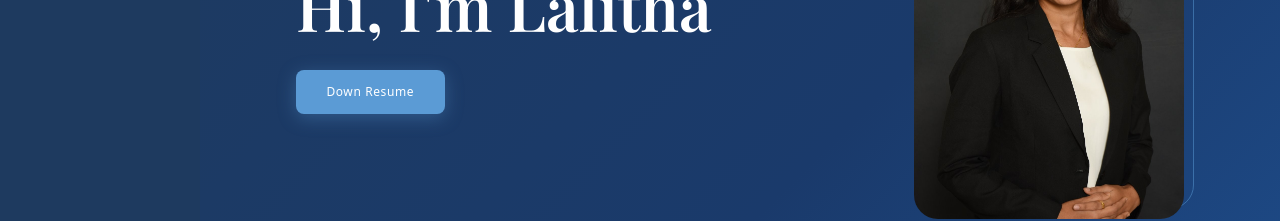
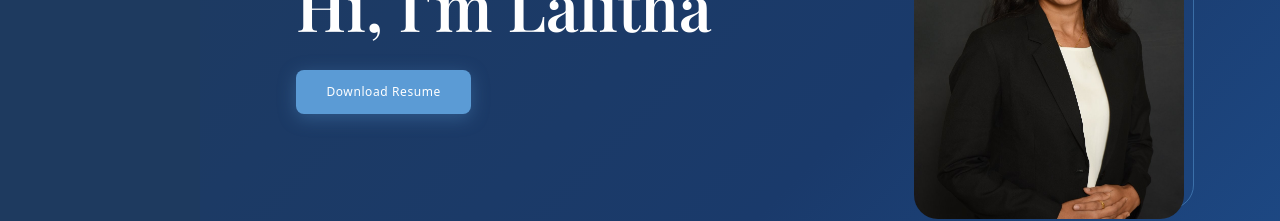
Before and after one commit to llkarri/lalithalahariportfolio, a React (Vite) app: page / in a window 1280 px wide. Shown: the part 356-577 px from the top of the page. Built offline with nearby package versions, Linux system fonts and the light colour scheme; a web font is replaced by a local one.

Commit message:
Update resume download link text

```diff
--- a/src/App.tsx
+++ b/src/App.tsx
@@ -96,7 +96,7 @@ export default function App() {
           <motion.div className="home-left" initial="hidden" whileInView="visible" viewport={{ once: true }} variants={fadeInUp}>
             <span className="home-name">Hi, I'm Lalitha</span>
             <div className="home-cta">
-              <a href={base + "resume.pdf"} download className="btn-primary">Down Resume</a>
+              <a href={base + "resume.pdf"} download className="btn-primary">Download Resume</a>
             </div>
           </motion.div>
           <motion.div className="home-right" initial={{ opacity: 0 }} whileInView={{ opacity: 1 }} viewport={{ once: true }} transition={{ duration: 1, delay: 0.2 }}>
```
